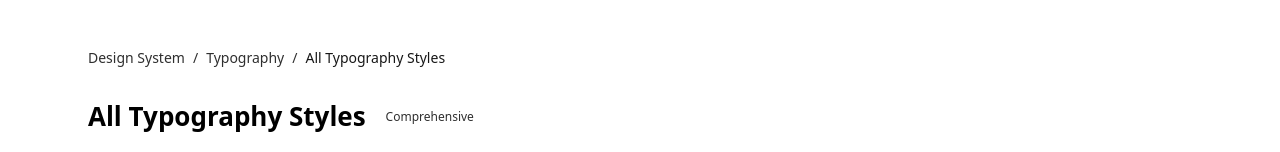
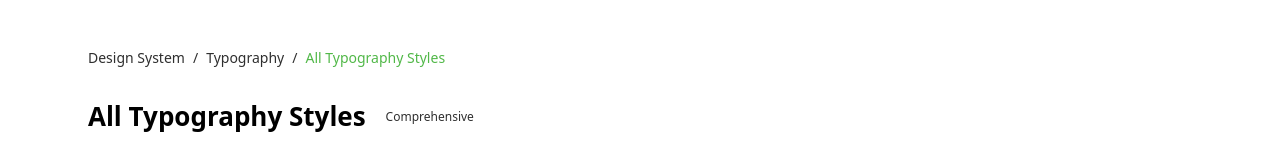
Before and after one commit to ppamppamman/jds, a Next.js app: page /design-system/typography/all-styles in a window 1280 px wide. Shown: the top 152 px of the page. Built offline with nearby package versions, Linux system fonts and the light colour scheme.

Commit message:
feat: Nav 활성화 섹션 색 변경

```diff
--- a/src/app/design-system/typography/[story]/widgets/Nav.tsx
+++ b/src/app/design-system/typography/[story]/widgets/Nav.tsx
@@ -16,7 +16,7 @@ export const NavWidget = ({ name }: Props) => {
           Typography
         </Link>
         <span>/</span>
-        <span className="text-semantic-text-primary">{name}</span>
+        <span className="text-semantic-primary">{name}</span>
       </div>
     </nav>
   )
```
